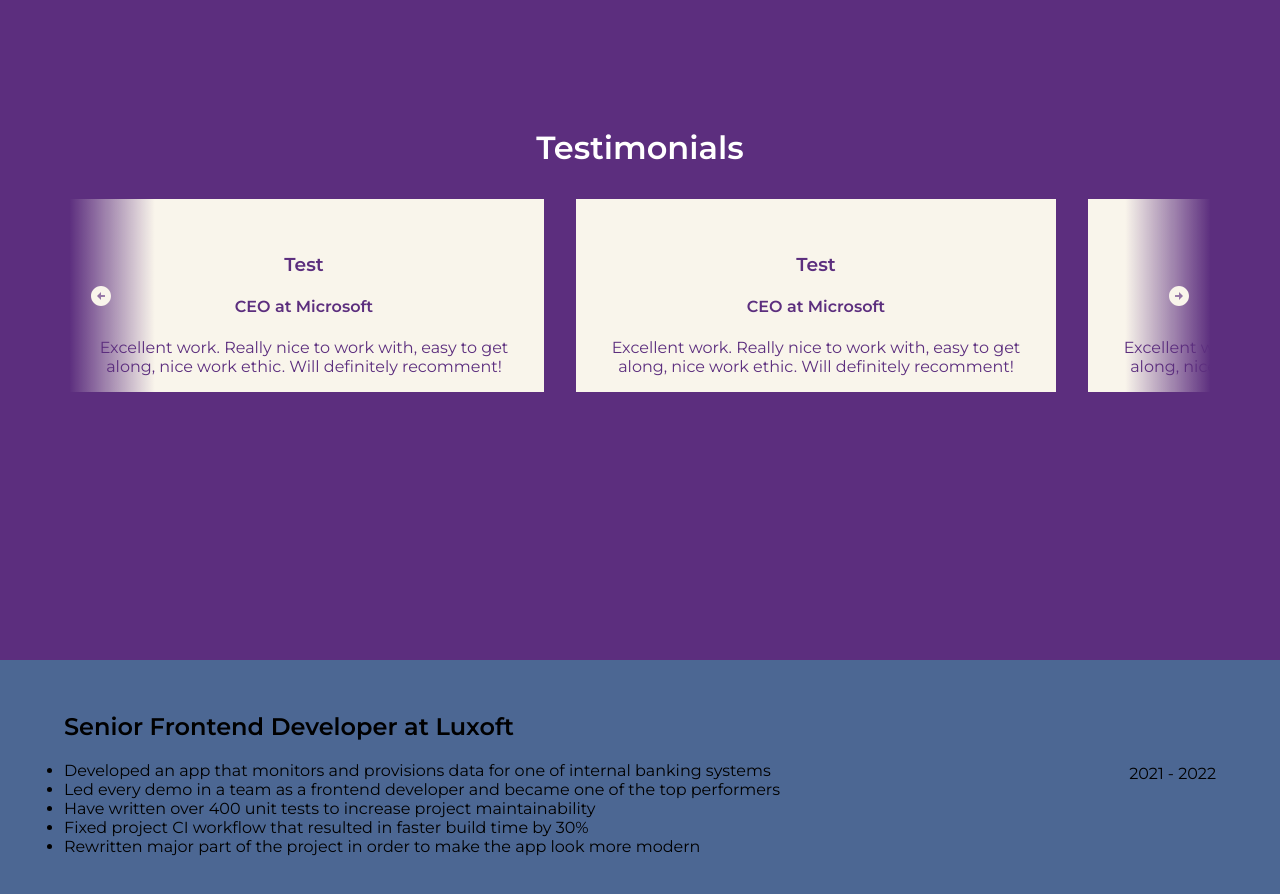
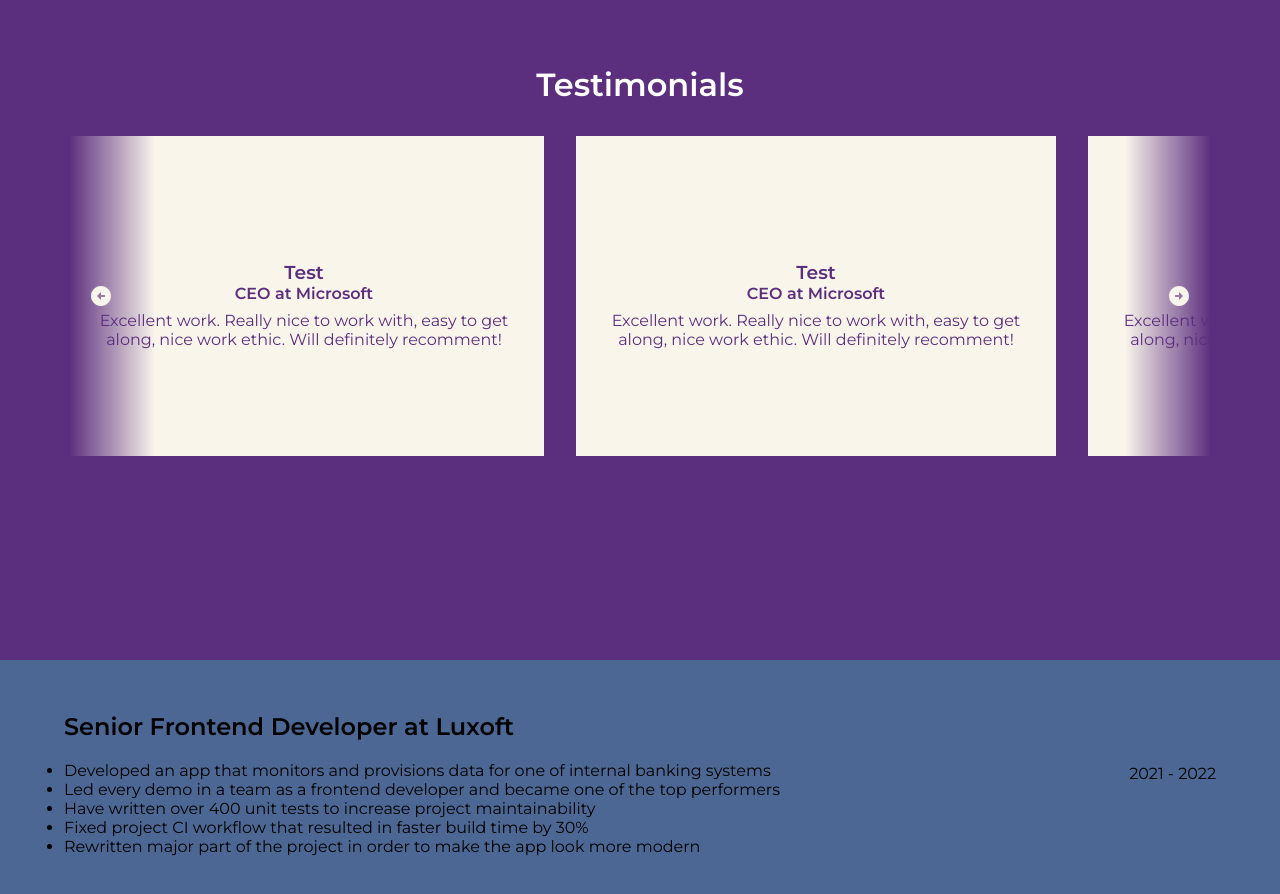
Before and after one commit to BazanAlexandro/bazan-tech-web, a Next.js app: page / in a window 1280 px wide. Shown: the part 1740-2634 px from the top of the page. Built offline with nearby package versions, Linux system fonts and the light colour scheme.

Commit message:
showing carousel arrows

```diff
--- a/components/home/sections/Testimonials/components/Carousel/Arrows.tsx
+++ b/components/home/sections/Testimonials/components/Carousel/Arrows.tsx
@@ -19,11 +19,25 @@ const ArrowBase = styled.button<{ visible?: boolean, direction: Direciton }>`
 	background:
 		linear-gradient(${props => props.direction === 'left' ? 'to right' : 'to left'},
 		${COLORS.secondary} 20%, rgba(0, 0, 0, 0));
-	${props => props.visible && `display: none;`}
+	${props => !props.visible && `display: none;`}
 
 	svg {
 		fill: ${COLORS.lighter};
 		width: 3rem;
+	}
+
+	animation: appear 100ms ease-out;
+
+	@keyframes appear {
+		from {
+			opacity: 0;
+			transform: translateX(${props => props.direction === 'left' ? '-' : ''}50px);
+		}
+
+		to {
+			opacity: 1;
+			transform: translateX(0px);
+		}
 	}
 `
 
--- a/components/home/sections/Testimonials/components/Carousel/TestimonialElement/styles.ts
+++ b/components/home/sections/Testimonials/components/Carousel/TestimonialElement/styles.ts
@@ -4,22 +4,31 @@ import { COLORS } from '../../../../../../../constants/colors'
 export const Root = styled.div`
 	display: flex;
 	flex-direction: column;
+	text-align: center;
+	justify-content: center;
 	background: ${COLORS.lighter};
 	color: ${COLORS.secondary};
 	margin: 0 1em;
 	padding: 1em;
 	min-width: 30em;
-	text-align: center;
+	height: 20em;
+	gap: 0.5em;
 `
 
-export const HeroTitle = styled.div``
+export const HeroTitle = styled.div`
+	margin: 0;
+`
 
 export const Img = styled.img``
 
 export const CompanyImg = styled.img``
 
-export const Author = styled.h3``
+export const Author = styled.h3`
+	margin: 0;
+`
 
-export const AuthorPosition = styled.h4``
+export const AuthorPosition = styled.h4`
+	margin: 0;
+`
 
 export const Text = styled.div``
--- a/components/home/sections/Testimonials/components/Carousel/index.tsx
+++ b/components/home/sections/Testimonials/components/Carousel/index.tsx
@@ -1,17 +1,22 @@
-import { useLayoutEffect, useMemo, useRef } from "react"
+import { useEffect, useLayoutEffect, useMemo, useRef, useState } from "react"
 import { TestimonialType } from "../../../../../../types/Testimonial"
 import TestimonialElement from "./TestimonialElement"
 import * as Styles from './styles'
 import { LeftArrow, RightArrow } from "./Arrows"
+import { useCallback } from "react"
 
 type Props = {
 	items: TestimonialType[]
 }
 
+const ARROW_MIN_OFFSET = 30
+
 const TestimonialCarousel = ({
 	items
 }: Props) => {
 	const scrollableRef = useRef<HTMLDivElement>(null)
+	const [leftVisible, setLeftVisible] = useState(true)
+	const [rightVisible, setRightVisible] = useState(true)
 
 	const components = useMemo(() => {
 		return items.map((item, i) => (
@@ -22,13 +27,21 @@ const TestimonialCarousel = ({
 		))
 	}, [items])
 
+	// remake to intersection observer
+	const scrollHandler = useCallback((e: any) => {
+		setLeftVisible(e.target.scrollLeft > ARROW_MIN_OFFSET)
+		setRightVisible(e.target.scrollLeft < e.target.scrollWidth - e.target.clientWidth - ARROW_MIN_OFFSET)
+	}, [])
+
 	return (
 		<Styles.Root>
-			<Styles.ScrollableWrapper>
+			<Styles.ScrollableWrapper
+				ref={scrollableRef}
+				onScroll={scrollHandler}>
 				{components}
 			</Styles.ScrollableWrapper>
-			<LeftArrow />
-			<RightArrow />
+			<LeftArrow visible={leftVisible} />
+			<RightArrow visible={rightVisible} />
 		</Styles.Root>
 	)
 }
```
